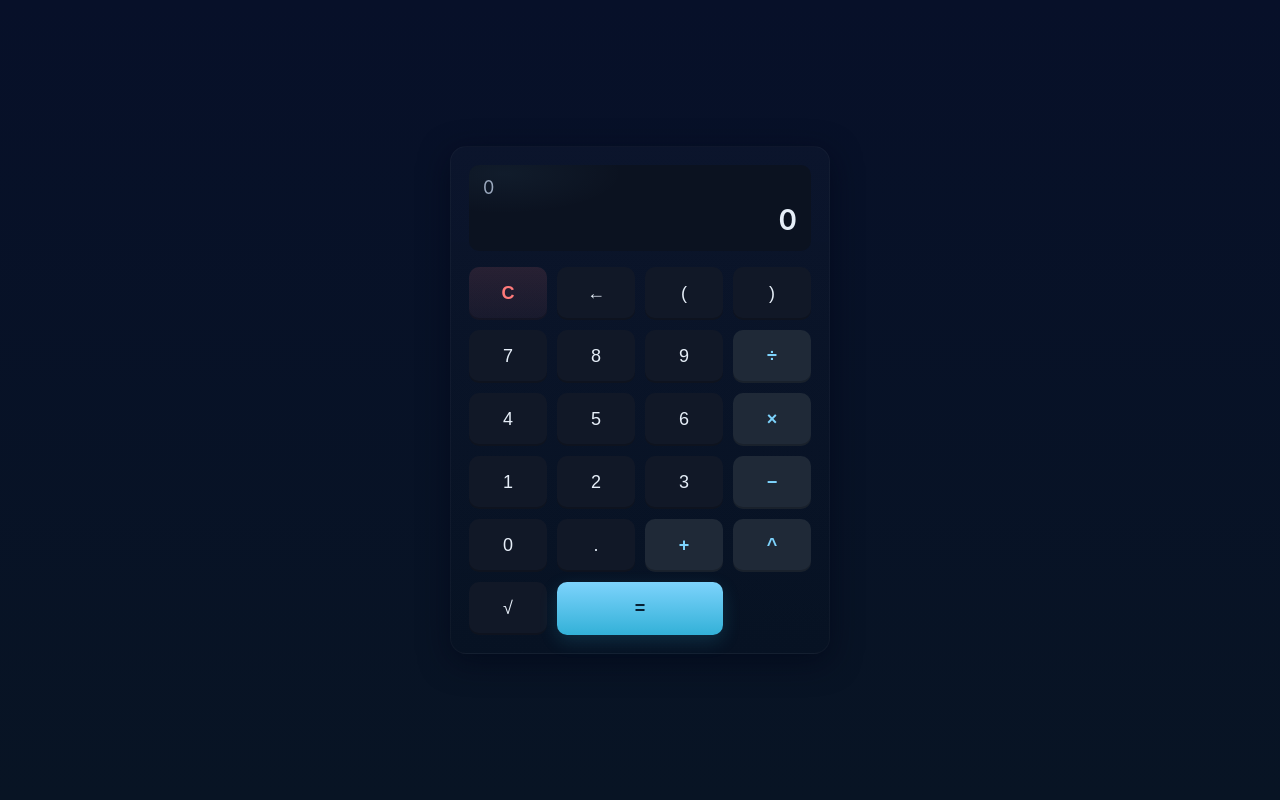
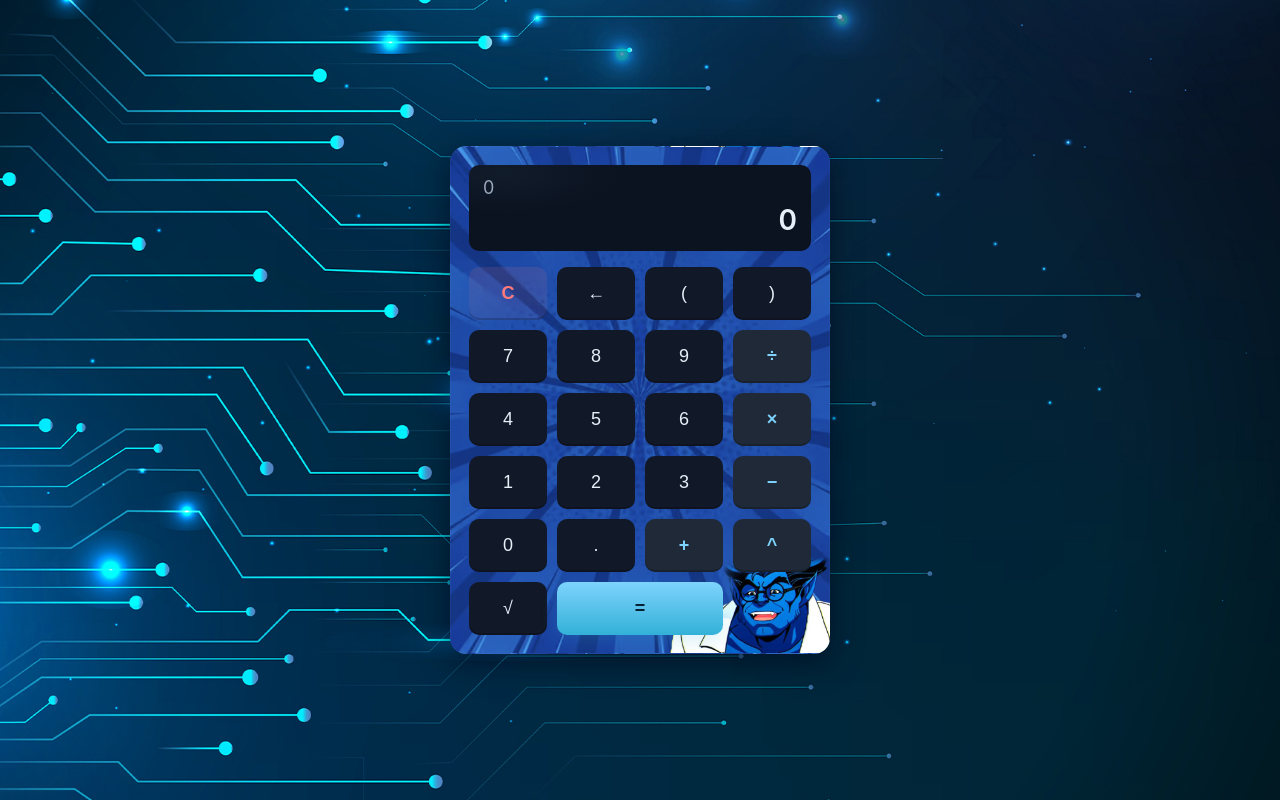
Before and after one commit to Tsushi12/Calculator_Test, a plain HTML site: page index.html in a window 1280 px wide. Drawn offline with Linux system fonts and the light colour scheme.

Commit message:
Push to GitHub

```diff
--- a/style.css
+++ b/style.css
@@ -13,7 +13,11 @@
 html,body{height:100%}
 body{
   margin:0;
-  background:linear-gradient(180deg,#071029 0%, #081424 100%);
+  background-image: url('FrontPic/background.jpg');
+  background-size: cover;
+  background-position: center;
+  background-repeat: no-repeat;
+  background-attachment: fixed;
   display:flex;
   align-items:center;
   justify-content:center;
@@ -23,7 +27,9 @@ body{
 .calc {
   width:380px;
   max-width:96vw;
-  background:linear-gradient(180deg, rgba(255,255,255,0.02), rgba(0,0,0,0.05));
+  background-image: url('FrontPic/backcalculator.jpg');
+  background-size: cover;
+  background-position: center;
   border-radius:16px;
   padding:18px;
   box-shadow: 0 8px 30px rgba(2,6,23,0.6);
```
Also changed, not shown: FrontPic/backcalculator.jpg (added), FrontPic/background.jpg (added).
